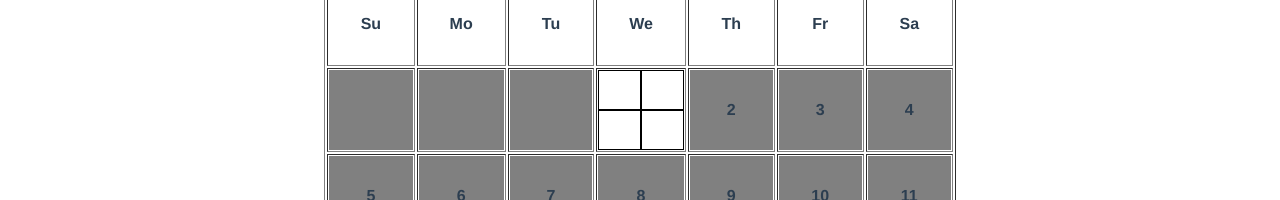
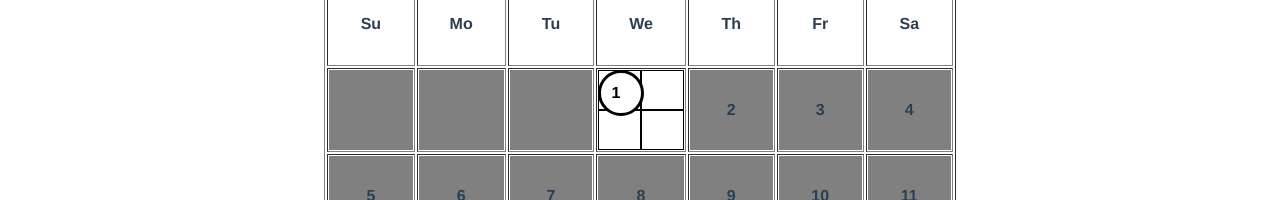
Before and after one commit to griffitp12/daily-tracker, a Vue app: page / in a window 1280 px wide. Shown: the part 253-453 px from the top of the page. Built offline with nearby package versions, Linux system fonts and the light colour scheme; no server answers.

Commit message:
setting up readme

```diff
--- a/src/App.vue
+++ b/src/App.vue
@@ -28,9 +28,7 @@ export default defineComponent({
     (async () => {
       const data = await calls.allInfo();
       allData.value = data;
-      console.log('app fetched all data:', data);
       todaysData.value = helpers.filterInfoByDay(data, todaysDate);
-      console.log('app fetched todays data:', todaysData.value);
       appLoading = ref(false);
     })();
 
--- a/src/components/CalendarDay.vue
+++ b/src/components/CalendarDay.vue
@@ -1,21 +1,31 @@
 <template>
-  <div v-if="!isFuture && date" @click="handleClickedDate" class="grid-container">
-    <div class="UL grid-cell" @mouseover="hover = true">
+  <div v-if="!isUntracked && date" class="grid-container">
+    <div
+      class="UL grid-cell"
+      :style="{ backgroundColor: dynamicStyles.pushupsBG }"
+    >
       <p v-if="pushups" class="grid-data">{{ pushups }}</p>
-      <span v-if="hover">This is a secret message.</span>
     </div>
-    <div class="UR grid-cell">
+    <div
+      class="UR grid-cell"
+      :style="{ backgroundColor: dynamicStyles.situpsBG }"
+    >
       <p v-if="situps" class="grid-data">{{ situps }}</p>
     </div>
-
-    <div class="LL grid-cell">
+    <div class="date" @click="handleClickedDate">
+      {{ date }}
+    </div>
+    <div class="LL grid-cell" :style="{ backgroundColor: dynamicStyles.runBG }">
       <span v-if="didRun" class="grid-data">🏃</span>
     </div>
-    <div class="LR grid-cell">
+    <div
+      class="LR grid-cell"
+      :style="{ backgroundColor: dynamicStyles.alcoholBG }"
+    >
       <span v-if="didDrink" class="grid-data">🍺</span>
     </div>
   </div>
-  <div v-else class="future">
+  <div v-else class="untracked">
     <p v-if="date">{{ date }}</p>
   </div>
 </template>
@@ -24,66 +34,85 @@
 import { defineComponent, ref, onMounted } from 'vue';
 import { accessStore } from '../store/store';
 import helpers from '../helpers';
+import styling from '../dynamicStyling';
 
 export default defineComponent({
   name: 'CalendarDay',
   props: {
-    date: String,
+    date: Number,
   },
 
   setup(props) {
-    let isFuture = ref(false);
-    const { selectedDate, isDayView, allData } = accessStore();
+    let isUntracked = ref(false);
+    const {
+      selectedDate,
+      isDayView,
+      allData,
+      monthlyShabbosDates,
+    } = accessStore();
+
+    let didRun = false;
+    let didDrink = false;
+    let pushups = 0;
+    let situps = 0;
     // eslint-disable-next-line no-undef
+    let dataByDate: GraphQLDataObj | undefined;
 
-    let numDate = 0;
-    let didRun;
-    let didDrink;
-    let pushups;
-    let situps;
-    let hover = ref(false)
+    let dynamicStyles = {
+      situpsBG: 'none',
+      pushupsBG: 'none',
+      runBG: 'none',
+      alcoholBG: 'none',
+    };
 
     if (props.date) {
-      numDate = parseInt(props.date);
+      dataByDate = helpers.filterInfoByDay(allData.value, props.date);
     }
 
-    const checkIfFuture = (): void => {
+    if (dataByDate) {
+      didRun = dataByDate.run;
+      // dynamicStyles.runBG = styling.setStyleBoolean(didRun, 'run');
+      didDrink = dataByDate.alcohol;
+      // dynamicStyles.alcoholBG = styling.setStyleBoolean(didDrink, 'alcohol');
+      pushups = dataByDate.pushups;
+      dynamicStyles.pushupsBG = `rgba(64,143,64,${styling.setStyleRatioCountable(
+        pushups,
+        'pushups'
+      )}`;
+      situps = dataByDate.situps;
+      dynamicStyles.situpsBG = `rgba(64,143,64,${styling.setStyleRatioCountable(
+        situps,
+        'situps'
+      )}`;
+    }
+
+    const checkIfUntracked = (): void => {
       if (!props.date) {
         return;
       }
-      let numDate = parseInt(props.date);
       const todaysDate = new Date().getDate();
-      if (numDate > todaysDate) {
-        isFuture.value = true;
+      if (props.date > todaysDate || monthlyShabbosDates.includes(props.date)) {
+        isUntracked.value = true;
       }
     };
 
     const handleClickedDate = () => {
-      if (numDate) {
-        selectedDate.value = numDate;
+      if (props.date) {
+        selectedDate.value = props.date;
         isDayView.value = true;
       }
     };
 
-    let dataByDate = helpers.filterInfoByDay(allData.value, numDate);
-    if (dataByDate) {
-      didRun = dataByDate.run;
-      didDrink = dataByDate.alcohol;
-      pushups = dataByDate.pushups;
-      situps = dataByDate.situps;
-    }
-
-    onMounted(checkIfFuture);
+    onMounted(checkIfUntracked);
 
     return {
-      isFuture,
+      isUntracked,
       handleClickedDate,
-      dataByDate,
       didRun,
       didDrink,
       pushups,
       situps,
-      hover,
+      dynamicStyles,
     };
   },
 });
@@ -92,7 +121,7 @@ export default defineComponent({
 <!-- Add "scoped" attribute to limit CSS to this component only -->
 <style scoped>
 .grid-container {
-  cursor: pointer;
+
   display: grid;
   grid-template-columns: 50% 50%;
   grid-auto-rows: 50% 50%;
@@ -103,35 +132,55 @@ export default defineComponent({
 .UL {
   grid-column: 1;
   grid-row: 1;
+  align-items: flex-start;
+  justify-content: flex-start;
 }
 .UR {
   grid-column: 2;
-  grid-row: 1
+  grid-row: 1;
+  align-items: flex-start;
+  justify-content: flex-end;
 }
 .LL {
   grid-column: 1;
   grid-row: 2;
+  align-items: flex-end;
+  justify-content: flex-start;
 }
 .LR {
   grid-column: 2;
   grid-row: 2;
+  align-items: flex-end;
+  justify-content: flex-end;
 }
 .grid-data {
-  margin: 0 auto;
+  margin: 5px;
+  font-weight: 200;
 }
 .grid-cell {
   border: 1px solid black;
   display: flex;
-  align-items: center;
 }
-.future {
+.date {
+  position: absolute;
+  display: inline-block;
+  cursor: pointer;
+  margin: auto;
+  border-radius: 50%;
+  width: 20px;
+  line-height: 20px;
+  padding: 10px;
+  background: #fff;
+  border: 3px solid #000;
+  color: #000;
+  text-align: center;
+  display: flex;
+}
+.untracked {
   background-color: gray;
   height: 100%;
   display: flex;
   align-items: center;
   justify-content: center;
 }
-.stat-text {
-  font-weight: 200;
-}
 </style>
--- a/src/components/Header.vue
+++ b/src/components/Header.vue
@@ -15,17 +15,19 @@ export default defineComponent({
   setup() {
     let { todaysData, allData } = accessStore();
     const todaysDate = new Date().getDate();
-    console.log('header mounting');
     let pushups = ref(0);
     let situps = ref(0);
     if (todaysData.value) {
-      pushups = ref(todaysData.value.pushups);
-      situps = ref(todaysData.value.situps);
+      if (todaysData.value.pushups) {
+        pushups = ref(todaysData.value.pushups);
+        situps = ref(todaysData.value.situps);
+      }
     }
 
     watch(todaysData, (data, _) => {
       todaysData.value = data;
       pushups = ref(todaysData.value.pushups);
+      situps = ref(todaysData.value.situps);
     });
 
     return { todaysDate, pushups, situps, allData, todaysData };
--- /dev/null
+++ b/src/dynamicStyling.ts
@@ -0,0 +1,30 @@
+export default {
+  setStyleRatioCountable: (num: number, type: 'pushups' | 'situps'):number => {
+    if (type === 'pushups') {
+      return num / 50;
+    }
+    if (type === 'situps') {
+      return num / 100;
+    }
+    return 0
+  },
+  setStyleBoolean: (bool: boolean, type: 'run' | 'alcohol'):string => {
+      if (type === 'run') {
+          if (bool === true) {
+              return 'green'
+          }
+          else {
+              return 'red'
+          }
+      }
+      if (type === 'alcohol') {
+        if (bool === true) {
+            return 'red'
+        }
+        else {
+            return 'green'
+        }
+      }
+      return 'white'
+  }
+};
--- a/src/store/store.ts
+++ b/src/store/store.ts
@@ -7,6 +7,7 @@ interface Reactives {
   allData: Ref< [] | GraphQLDataObj[]>
   todaysData: Ref<GraphQLDataObj>
   todaysDate: number
+  monthlyShabbosDates: number[]
 }
 
 const selectedDate = ref(0);
@@ -15,9 +16,10 @@ const allData = ref([])
 const todaysData = ref({date: 0, pushups: 0, situps: 0, alcohol: false, run: false})
 const appLoading = ref(false)
 const todaysDate = new Date().getDate()
+const monthlyShabbosDates = [4, 11, 18, 25]
 
 export function accessStore(): Reactives {
   return {
-    selectedDate, isDayView, allData, appLoading, todaysData, todaysDate
+    selectedDate, isDayView, allData, appLoading, todaysData, todaysDate, monthlyShabbosDates
   };
 }
--- a/src/views/CalendarView.vue
+++ b/src/views/CalendarView.vue
@@ -18,45 +18,45 @@
         <th><CalendarDay /></th>
         <th><CalendarDay /></th>
         <th>
-          <CalendarDay date="1" />
+          <CalendarDay :date="1" />
         </th>
-        <th><CalendarDay date="2" /></th>
-        <th><CalendarDay date="3" /></th>
-        <th><CalendarDay date="4" /></th>
+        <th><CalendarDay :date="2" /></th>
+        <th><CalendarDay :date="3" /></th>
+        <th><CalendarDay :date="4" /></th>
       </tr>
       <tr>
-        <th><CalendarDay date="5" /></th>
-        <th><CalendarDay date="6" /></th>
-        <th><CalendarDay date="7" /></th>
-        <th><CalendarDay date="8" /></th>
-        <th><CalendarDay date="9" /></th>
-        <th><CalendarDay date="10" /></th>
-        <th><CalendarDay date="11" /></th>
+        <th><CalendarDay :date="5" /></th>
+        <th><CalendarDay :date="6" /></th>
+        <th><CalendarDay :date="7" /></th>
+        <th><CalendarDay :date="8" /></th>
+        <th><CalendarDay :date="9" /></th>
+        <th><CalendarDay :date="10" /></th>
+        <th><CalendarDay :date="11" /></th>
       </tr>
       <tr>
-        <th><CalendarDay date="12" /></th>
-        <th><CalendarDay date="13" /></th>
-        <th><CalendarDay date="14" /></th>
-        <th><CalendarDay date="15" /></th>
-        <th><CalendarDay date="16" /></th>
-        <th><CalendarDay date="17" /></th>
-        <th><CalendarDay date="18" /></th>
+        <th><CalendarDay :date="12" /></th>
+        <th><CalendarDay :date="13" /></th>
+        <th><CalendarDay :date="14" /></th>
+        <th><CalendarDay :date="15" /></th>
+        <th><CalendarDay :date="16" /></th>
+        <th><CalendarDay :date="17" /></th>
+        <th><CalendarDay :date="18" /></th>
       </tr>
       <tr>
-        <th><CalendarDay date="19" /></th>
-        <th><CalendarDay date="20" /></th>
-        <th><CalendarDay date="21" /></th>
-        <th><CalendarDay date="22" /></th>
-        <th><CalendarDay date="23" /></th>
-        <th><CalendarDay date="24" /></th>
-        <th><CalendarDay date="25" /></th>
+        <th><CalendarDay :date="19" /></th>
+        <th><CalendarDay :date="20" /></th>
+        <th><CalendarDay :date="21" /></th>
+        <th><CalendarDay :date="22" /></th>
+        <th><CalendarDay :date="23" /></th>
+        <th><CalendarDay :date="24" /></th>
+        <th><CalendarDay :date="25" /></th>
       </tr>
       <tr>
-        <th><CalendarDay date="26" /></th>
-        <th><CalendarDay date="27" /></th>
-        <th><CalendarDay date="28" /></th>
-        <th><CalendarDay date="29" /></th>
-        <th><CalendarDay date="30" /></th>
+        <th><CalendarDay :date="26" /></th>
+        <th><CalendarDay :date="27" /></th>
+        <th><CalendarDay :date="28" /></th>
+        <th><CalendarDay :date="29" /></th>
+        <th><CalendarDay :date="30" /></th>
         <th><CalendarDay /></th>
         <th><CalendarDay /></th>
       </tr>
```
Also changed, not shown: 1 other file (tests, documents, lock files or other folders).
